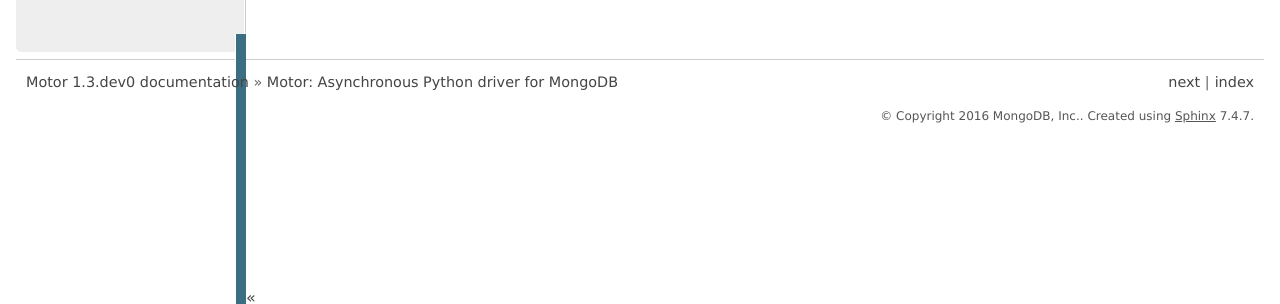
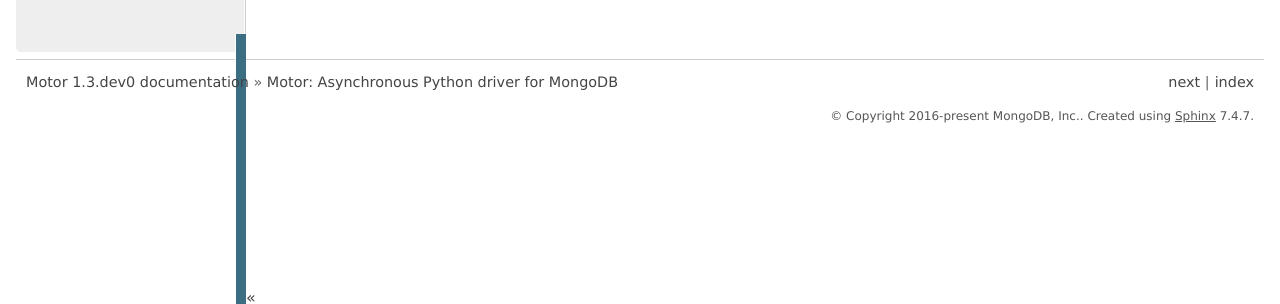
Before and after one commit to mongodb/motor, a Sphinx documentation site: the page built from doc/index.rst, in a window 1280 px wide and 900 px high, scrolled down 2116 px. Shown: the part 151-455 px from the top of the window. Built offline with Sphinx 7.4.7, drawn with Linux system fonts in a browser that asks for light colours; pages that are not in the unit, such as notebooks, are missing from menus; the version number is read from the project's files by our own code.

Commit message:
Update docs copyright notice

```diff
--- a/doc/conf.py
+++ b/doc/conf.py
@@ -31,7 +31,7 @@ master_doc = 'index'
 
 # General information about the project.
 project = u'Motor'
-copyright = u'2016 MongoDB, Inc.'
+copyright = u'2016-present MongoDB, Inc.'
 
 # The version info for the project you're documenting, acts as replacement for
 # |version| and |release|, also used in various other places throughout the
```
